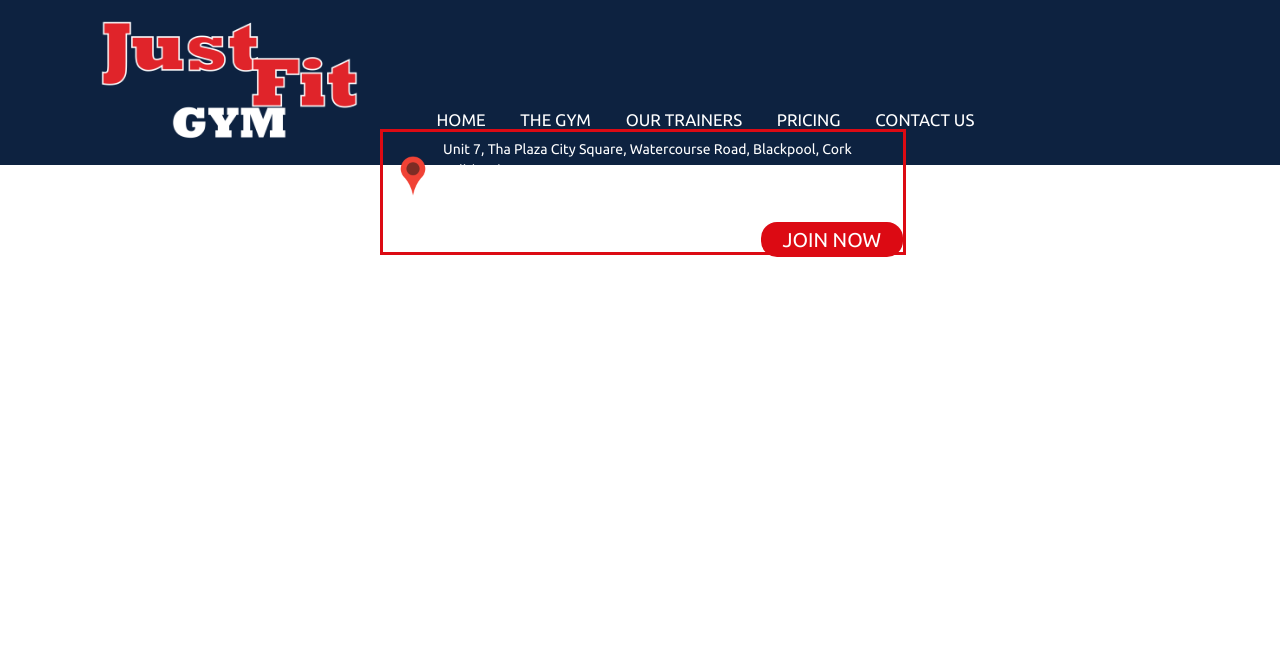
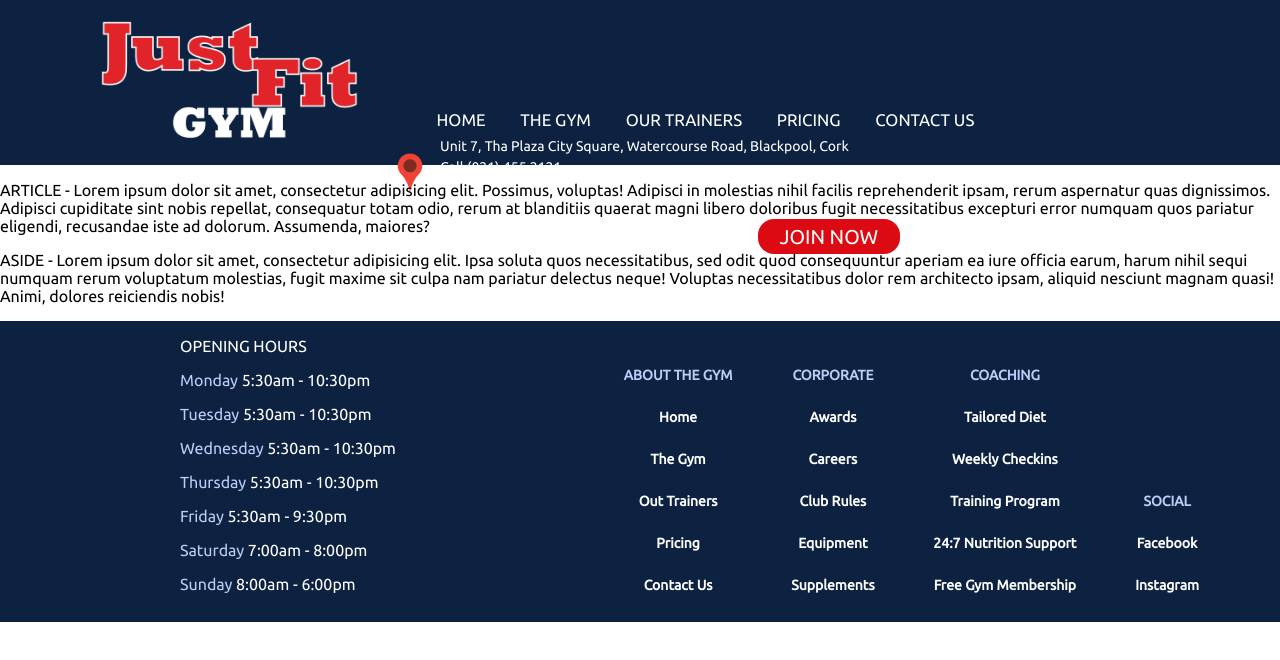
Before and after one commit to Code-Institute-Submissions/JustFitGym, a plain HTML site: page index.html in a window 1280 px wide. Drawn offline with Linux system fonts and the light colour scheme.

Commit message:
added footer.css, changed index.html where I added a footer

```diff
--- a/css/body.css
+++ b/css/body.css
@@ -1,3 +1,14 @@
 .main {
+    margin: 0;
+    padding: 0;
+    height: 100%;
+    font-family: 'Ubuntu', sans-serif;
+}
+
+
+.section {
+    background-color: #ffffff;
+    margin: 0;
+    padding: 0;
     height: 100%;
 }
--- /dev/null
+++ b/css/footer.css
@@ -0,0 +1,47 @@
+.footer {
+    background-color: #0d2240;
+    text-align: left;
+}
+
+.divfooter {
+    text-align: center;
+    display: inline-block;
+}
+
+.footerlinks ul {
+    list-style: none;
+}
+
+.footerlinks li {
+    color: #becdf8;
+    padding-right: 15px;
+    font-size: 14px;
+    display: block;
+    line-height: 3.0;
+    font-weight: bold;
+}
+
+.footerlinks a {
+    text-decoration: none;
+    color: #ffffff;
+
+}
+
+.footerlinks a:hover {
+    text-decoration: none;
+    color: #E0242A;
+    text-shadow: 1px 1px 0 #FFFFFF;
+}
+
+.pfooter {
+    background-color: #0d2240;
+    text-align: left;
+    color: #ffffff;
+    display: inline-block;
+    width: 400px;
+    padding-left: 180px;
+}
+
+.daycl {
+    color: #becdf8;
+}
--- a/css/header.css
+++ b/css/header.css
@@ -1,7 +1,7 @@
 body {
     margin: 0;
     padding: 0;
-
+    font-family: 'Ubuntu', sans-serif;
 }
 
 
@@ -10,13 +10,11 @@ body {
 /* HEADER STYLE START */
 
 .header {
-    position: fixed;
     margin: 0;
     top: 0;
     left: 0;
     right: 0;
     padding: 10px 100px;
-    width: 100%;
     height: 145px;
     background-color: #0d2240;
     display: flex;
@@ -40,7 +38,7 @@ body {
 /* MENU STYLE START */
 
 .menu {
-    font-family: 'Ubuntu', sans-serif;
+
     font-size: 14px;
     padding-top: 100px;
     width: 700px;
@@ -83,8 +81,6 @@ body {
 .rightdiv {
     width: 520px;
     float: left;
-    border: 3px solid #dc0a13;
-
    /*     border: 3px solid #dc0a13; */
 
 }
@@ -97,7 +93,7 @@ body {
 }
 
 .addresstext {
-    font-family: 'Ubuntu', sans-serif;
+
     color: white;
     font-size: 14px;
     line-height: 0.5;
@@ -120,7 +116,7 @@ body {
 
 .button a {
     padding: 6px 22px;
-    font-family: 'Ubuntu', sans-serif;
+
     font-size: 20px;
     color: #fff;
     text-align: center;
--- a/index.html
+++ b/index.html
@@ -6,13 +6,15 @@
     <meta http-equiv="X-UA-Compatible" content="ie=edge">
     <link rel="stylesheet" href="css/header.css" type="text/css" />
     <link rel="stylesheet" href="css/body.css" type="text/css" />
+    <link rel="stylesheet" href="css/footer.css" type="text/css" />
     <link href="https://fonts.googleapis.com/css?family=Ubuntu&display=swap" rel="stylesheet">
     <title>JustFit Gym</title>
 </head>
+
 <body>
-    <main class="main">
 
-        <header class="header">
+
+    <header class="header">
 
         <div>
 
@@ -48,22 +50,80 @@
     </header>
 
 
+    <main class="main">
+
+
+            <section class="section">
+                    <div class="vcenter">
+                        <article>
+                            <p>
+                                ARTICLE - Lorem ipsum dolor sit amet, consectetur adipisicing elit. Possimus, voluptas! Adipisci in molestias nihil facilis reprehenderit ipsam, rerum aspernatur quas dignissimos. Adipisci cupiditate sint nobis repellat, consequatur totam odio, rerum at blanditiis quaerat magni libero doloribus fugit necessitatibus excepturi error numquam quos pariatur eligendi, recusandae iste ad dolorum. Assumenda, maiores?
+                            </p>
+                        </article>
+                        <aside>
+                            <p>ASIDE - Lorem ipsum dolor sit amet, consectetur adipisicing elit. Ipsa soluta quos necessitatibus, sed odit quod consequuntur aperiam ea iure officia earum, harum nihil sequi numquam rerum voluptatum molestias, fugit maxime sit culpa nam pariatur delectus neque! Voluptas necessitatibus dolor rem architecto ipsam, aliquid nesciunt magnam quasi! Animi, dolores reiciendis nobis!</p>
+                        </aside>
+                    </div>
+                </section>
+
+                <footer class="footer">
+
+                    <div class="pfooter">
+                            <p>OPENING HOURS</p>
+                            <p><span class="daycl">Monday</span> 5:30am - 10:30pm</p>
+                            <p><span class="daycl">Tuesday</span> 5:30am - 10:30pm</p>
+                            <p><span class="daycl">Wednesday</span> 5:30am - 10:30pm</p>
+                            <p><span class="daycl">Thursday</span> 5:30am - 10:30pm</p>
+                            <p><span class="daycl">Friday</span> 5:30am - 9:30pm</p>
+                            <p><span class="daycl">Saturday</span> 7:00am - 8:00pm</p>
+                            <p><span class="daycl">Sunday</span> 8:00am - 6:00pm</p>
+                    </div>
+
+                    <div class="divfooter">
+                        <ul class="footerlinks">
+                            <li>ABOUT THE GYM</li>
+                            <li><a href="index.html">Home</a></li>
+                            <li><a href="thegym.html">The Gym</a></li>
+                            <li><a href="ourtrainers.html">Out Trainers</a></li>
+                            <li><a href="pricing.html">Pricing</a></li>
+                            <li><a href="contactus.html">Contact Us</a></li>
+                        </ul>
+
+                    </div>
+                    <div class="divfooter">
+                        <ul class="footerlinks">
+                            <li>CORPORATE</li>
+                            <li><a href="index.html">Awards</a></li>
+                            <li><a href="thegym.html">Careers</a></li>
+                            <li><a href="ourtrainers.html">Club Rules</a></li>
+                            <li><a href="pricing.html">Equipment</a></li>
+                            <li><a href="contactus.html">Supplements</a></li>
+                        </ul>
+
+                    </div>
+                    <div class="divfooter">
+                        <ul class="footerlinks">
+                            <li>COACHING</li>
+                            <li><a href="index.html">Tailored Diet</a></li>
+                            <li><a href="thegym.html">Weekly Checkins</a></li>
+                            <li><a href="ourtrainers.html">Training Program</a></li>
+                            <li><a href="pricing.html">24:7 Nutrition Support</a></li>
+                            <li><a href="contactus.html">Free Gym Membership</a></li>
+                        </ul>
+                    </div>
+                    <div class="divfooter">
+                        <ul class="footerlinks">
+                            <li>SOCIAL</li>
+                            <li><a href="index.html">Facebook</a></li>
+                            <li><a href="thegym.html">Instagram</a></li>
+                        </ul>
+                    </div>
+
+                </footer>
 
 
 
-
-
-    <section>
-        <div><p>CONTENT</p></div>
-    </section>
-
-    <footer>
-            <div class="footer">
-                    <p>Footer</p>
-            </div>
-    </footer>
-
-    </main>
+</main>
 
 </body>
 </html>
```
